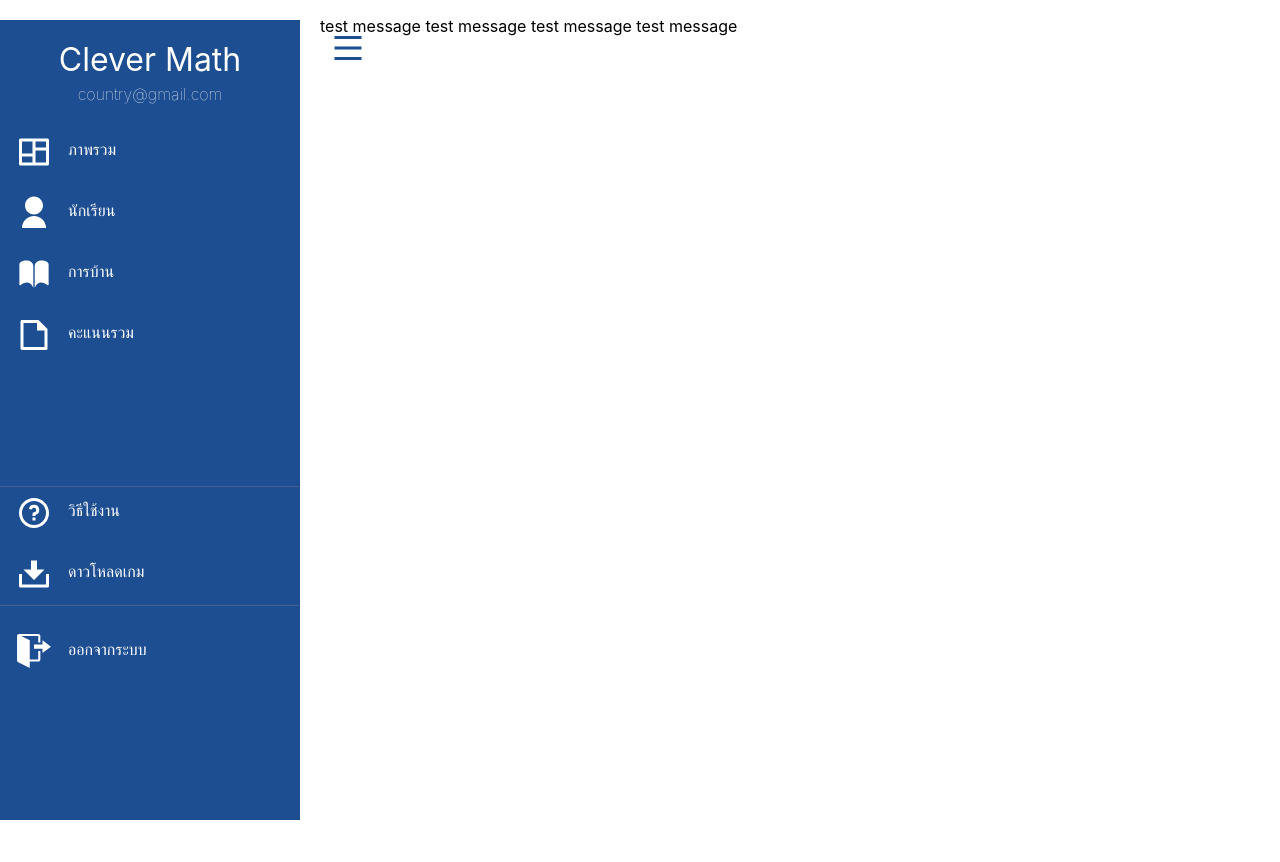
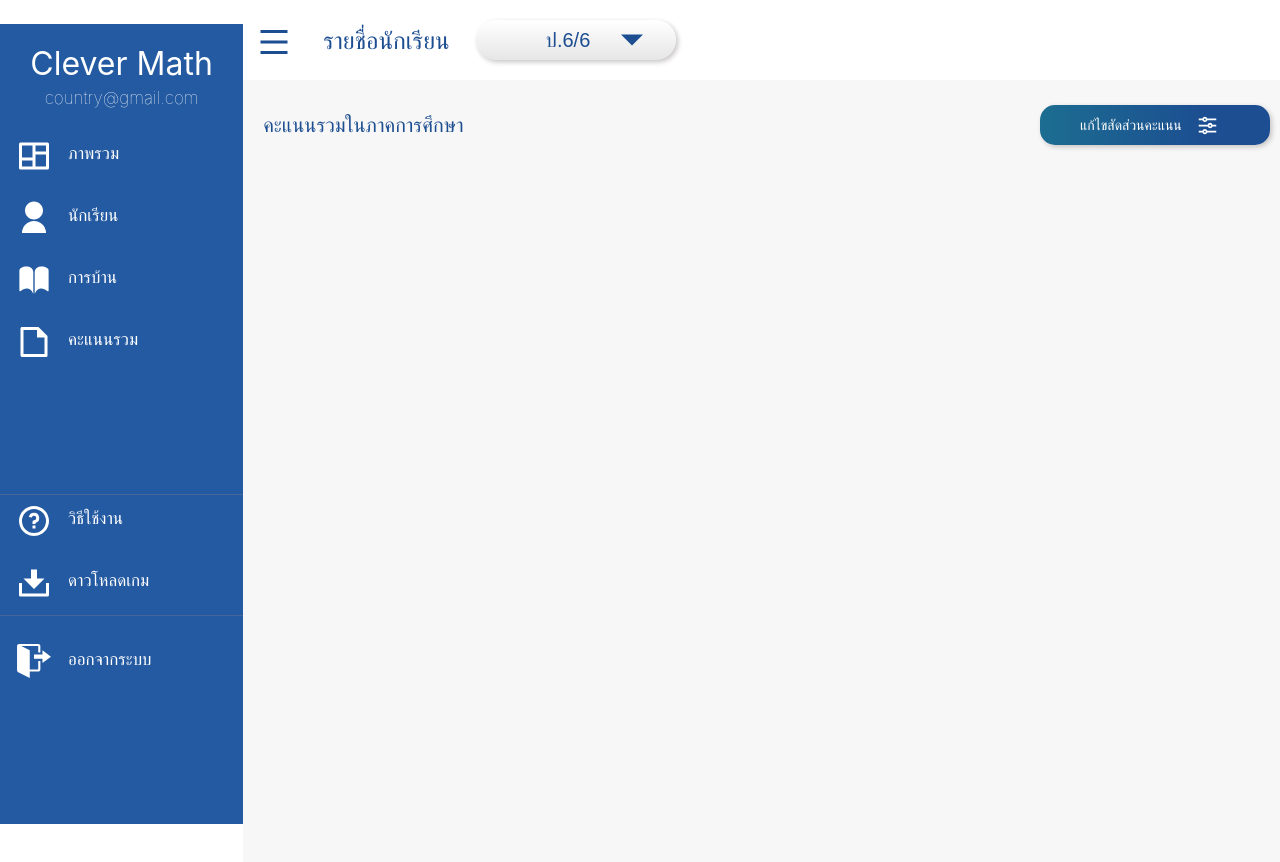
Before and after one commit to shaneza19/clevermath-front-kashane, a React (Create React App) app: page / in a window 1280 px wide. Shown: the top 862 px of the page. Before the commit the page ends 800 px from the top, so only its background shows below. Built offline with nearby package versions, Linux system fonts and the light colour scheme.

Commit message:
student page
header

```diff
--- a/package.json
+++ b/package.json
@@ -10,6 +10,7 @@
     "@types/node": "^16.7.13",
     "@types/react": "^18.0.0",
     "@types/react-dom": "^18.0.0",
+    "antd": "^4.20.1",
     "react": "^18.0.0",
     "react-dom": "^18.0.0",
     "react-icons": "^4.3.1",
--- a/src/layouts/MainLayout.module.css
+++ b/src/layouts/MainLayout.module.css
@@ -1,7 +1,7 @@
 .SideBar {
-  margin-left: 320px;
+  margin-left: 19%;
 }
 
 .SideBarCollapsed {
-  margin-left: 40px;
+  margin-left: 0%;
 }
--- a/src/layouts/Sidebar.module.css
+++ b/src/layouts/Sidebar.module.css
@@ -2,22 +2,22 @@
   position: fixed;
   overflow-y: auto;
   overflow-x: hidden;
-  top: 20px;
+  top: 3%;
   left: 0;
   bottom: 0;
   display: flex;
   flex-direction: column;
-  width: 300px;
+  width: 19%;
   height: 100%;
-  background-color: #1c4e91;
+  background-color: #245aa1;
   color: #1c4e91;
   z-index: 1;
 }
 
-.SideBarIcon {
+.SideBarIconToggle {
   position: fixed;
-  top: 30px;
-  left: 330px;
+  top: 3%;
+  left: 20%;
   width: 2.25em;
   height: 2.25em;
   margin-right: 16px;
@@ -25,7 +25,7 @@
   user-select: none;
 }
 
-.SideBarLogo {
+.SideBarIcon {
   width: 2.25em;
   height: 2.25em;
   margin-left: 16px;
@@ -57,6 +57,7 @@
 .SideBarContent p {
   margin-top: 5px;
   color: white;
+  font-size: 17px;
 }
 
 .email {
@@ -92,11 +93,22 @@ hr {
   z-index: 1;
 }
 
-.SideBarCollapsed .SideBarIcon {
-  left: 330px;
+.SideBarCollapsed .SideBarIconToggle {
+  left: 2%;
   color: #1c4e91;
 }
 
 .SideBarCollapsed .SideBarContent {
   display: none;
 }
+
+a:link { text-decoration: none; }
+
+
+a:visited { text-decoration: none; }
+
+
+a:hover { text-decoration: none; }
+
+
+a:active { text-decoration: none; }
--- a/src/layouts/Sidebar.tsx
+++ b/src/layouts/Sidebar.tsx
@@ -1,4 +1,4 @@
-import { useState, useEffect, useContext } from "react";
+import { useContext } from "react";
 import { Link } from "react-router-dom";
 import classes from "./Sidebar.module.css";
 import {
@@ -32,14 +32,14 @@ function Sidebar() {
     <>
       <div className={isExpanded ? classes.SideBar : classes.SideBarCollapsed}>
         <br />
-        <RiMenuLine className={classes.SideBarIcon} onClick={handleToggler} />
+        <RiMenuLine className={classes.SideBarIconToggle} onClick={handleToggler} />
         <div className={classes.SideBarContent}>
           <h1>Clever Math</h1>
           <p className={classes.email}>country@gmail.com</p>
           <div className={classes.alignItems}>
             <div className={classes.alignTextItem}>
               <div className={classes.alignContent}>
-                <RiLayoutMasonryLine className={classes.SideBarLogo} />
+                <RiLayoutMasonryLine className={classes.SideBarIcon} />
                 <div>
                   <p>ภาพรวม</p>
                 </div>
@@ -47,21 +47,23 @@ function Sidebar() {
             </div>
           </div>
           <br />
+          <Link to="/">
           <div className={classes.alignItems}>
             <div className={classes.alignTextItem}>
               <div className={classes.alignContent}>
-                <RiUserFill className={classes.SideBarLogo} />
+                <RiUserFill className={classes.SideBarIcon} />
                 <div>
                   <p>นักเรียน</p>
                 </div>
               </div>
             </div>
           </div>
+          </Link>
           <br />
           <div className={classes.alignItems}>
             <div className={classes.alignTextItem}>
               <div className={classes.alignContent}>
-                <IoIosBook className={classes.SideBarLogo} />
+                <IoIosBook className={classes.SideBarIcon} />
                 <div>
                   <p>การบ้าน</p>
                 </div>
@@ -72,7 +74,7 @@ function Sidebar() {
           <div className={classes.alignItems}>
             <div className={classes.alignTextItem}>
               <div className={classes.alignContent}>
-                <RiFile3Line className={classes.SideBarLogo} />
+                <RiFile3Line className={classes.SideBarIcon} />
                 <div>
                   <p>คะแนนรวม</p>
                 </div>
@@ -89,7 +91,7 @@ function Sidebar() {
           <div className={classes.alignItems}>
             <div className={classes.alignTextItem}>
               <div className={classes.alignContent}>
-                <RiQuestionLine className={classes.SideBarLogo} />
+                <RiQuestionLine className={classes.SideBarIcon} />
                 <div>
                   <p>วิธีใช้งาน</p>
                 </div>
@@ -100,7 +102,7 @@ function Sidebar() {
           <div className={classes.alignItems}>
             <div className={classes.alignTextItem}>
               <div className={classes.alignContent}>
-                <RiDownload2Fill className={classes.SideBarLogo} />
+                <RiDownload2Fill className={classes.SideBarIcon} />
                 <div>
                   <p>ดาวโหลดเกม</p>
                 </div>
@@ -112,7 +114,7 @@ function Sidebar() {
           <div className={classes.alignItems}>
             <div className={classes.alignTextItem}>
               <div className={classes.alignContent}>
-                <GoSignOut className={classes.SideBarLogo} />
+                <GoSignOut className={classes.SideBarIcon} />
                 <div>
                   <p>ออกจากระบบ</p>
                 </div>
--- /dev/null
+++ b/src/pages/Student.module.css
@@ -0,0 +1,98 @@
+.header {
+  height: 5rem;
+  display: flex;
+  align-items: center;
+  padding: 0 80px;
+  user-select: none;
+  color: #1c4e91;
+  font-size: 24px;
+}
+
+.headerButton {
+  margin-left: 3%;
+  border-radius: 20px;
+  border-style: none;
+  width: 200px;
+  height: 40px;
+  box-shadow: 2px 2px 5px #c7c3c3;
+  background: rgb(0, 0, 0);
+  background: linear-gradient(
+    0deg,
+    rgba(0, 0, 0, 0.09877454399728647) 0%,
+    rgba(255, 255, 255, 1) 100%
+  );
+  color: #1c4e91;
+  cursor: pointer;
+  user-select: none;
+  font-size: 20px;
+  padding-left: 70px;
+  text-align: center;
+  box-sizing: border-box;
+
+  display: flex;
+  flex-direction: row;
+  align-items: center;
+}
+
+.Icon {
+  width: 2.2em;
+  height: 2.2em;
+  display: flex;
+  justify-content: right;
+  margin-left: 20px;
+  margin-right: 0px;
+  color: #1c4e91;
+}
+
+/******** body *********/
+
+.body {
+  background: rgb(247, 247, 247);
+  height: 100vh;
+  font-size: 16px; color: #1c4e91;
+}
+
+.topRowContainer {
+  display: flex;
+  flex-direction: row;
+  align-items: center;
+}
+
+.body h1{
+  font-size: 20px; color: #1c4e91;
+  font-weight: lighter;
+  margin-left: 20px;
+}
+
+.bodyButton {
+  margin-left: 3%;
+  border-radius: 15px;
+  border-style: none;
+  width: 230px;
+  height: 40px;
+  box-shadow: 2px 2px 5px #c7c3c3;
+  background: rgb(28,109,145);
+  background: linear-gradient(90deg, rgba(28,109,145,1) 0%, rgba(28,78,145,1) 72%);
+  color: #ffffff;
+  cursor: pointer;
+  user-select: none;
+  font-size: 14px;
+  padding-left: 40px;
+  text-align: center;
+  box-sizing: border-box;
+
+  display: flex;
+  flex-direction: row;
+  align-items: center;
+  margin-left: auto;
+  margin-right: 10px;
+}
+
+.bodyIcon {
+  width: 1.5em;
+  height: 1.5em;
+  display: flex;
+  margin-left: 15px;
+  margin-right: 0px;
+  color: #ffffff;
+}
--- /dev/null
+++ b/src/pages/Student.tsx
@@ -0,0 +1,31 @@
+import classes from "./Student.module.css";
+import { Row, Col } from "antd";
+import { IoMdArrowDropdown } from "react-icons/io";
+import { RiEqualizerLine } from "react-icons/ri";
+
+function Test() {
+  return (
+    <>
+      <header className={classes.header}>
+        <p>รายชื่อนักเรียน</p>
+        <button className={classes.headerButton} type="submit">
+          ป.6/6
+          <IoMdArrowDropdown className={classes.Icon} />
+        </button>
+      </header>
+
+      <div className={classes.body}>
+        <br />
+        <div className={classes.topRowContainer}>
+          <h1>คะแนนรวมในภาคการศึกษา</h1>
+          <button className={classes.bodyButton} type="submit">
+            แก้ไขสัดส่วนคะแนน
+            <RiEqualizerLine className={classes.bodyIcon} />
+          </button>
+        </div>
+      </div>
+    </>
+  );
+}
+
+export default Test;
--- a/src/pages/Test.module.css
+++ /dev/null
@@ -1,3 +0,0 @@
-.p {
-  position: fixed;
-}
--- a/src/pages/Test.tsx
+++ /dev/null
@@ -1,13 +0,0 @@
-import classes from "./Test.module.css";
-
-function Test() {
-  return (
-    <>
-      <div className={classes.test}>
-        <p>test message test message test message test message</p>
-      </div>
-    </>
-  );
-}
-
-export default Test;
--- a/src/routes/RouteConfig.tsx
+++ b/src/routes/RouteConfig.tsx
@@ -1,12 +1,12 @@
 import { Navigate, Route, Routes } from 'react-router-dom';
 import MainLayout from '../layouts/MainLayout';
-import Test from '../pages/Test'
+import Student from '../pages/Student'
 
 function RouteConfig() {
   return (
     <Routes>
         <Route path="/" element={<MainLayout />}>
-          <Route path="" element={<Test />} />
+          <Route path="" element={<Student />} />
           <Route path="*" element={<Navigate to="/" />} />
         </Route>
     </Routes>
```
Also changed, not shown: 1 other file (tests, documents, lock files or other folders).
